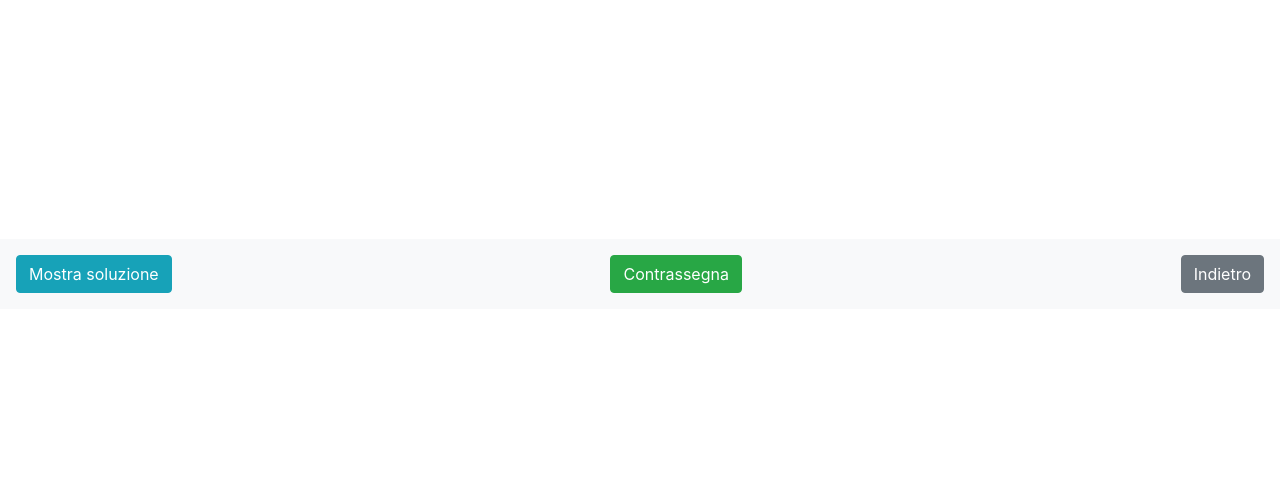
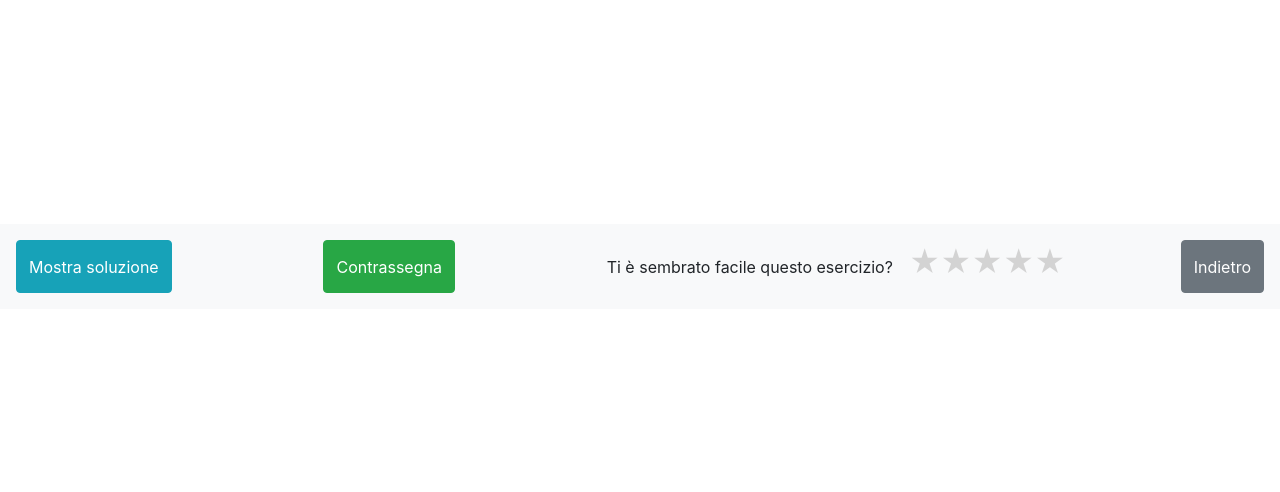
Before and after one commit to denisbilli/quested-platform, a Django app: template quizmaker/templates/submit_exercise.html in a window 1280 px wide. Shown: the part 491-983 px from the top of the page. Run offline with Django 3.2, Linux system fonts and the light colour scheme; the template is opened without the code that fills it: most values are stand-ins (such as "Sample title", 1, 10 or a date in 2020); some libraries are stand-ins or nearby versions.

Commit message:
Aggiunto sistema di votazione per gli esercizi

```diff
--- a/quizmaker/studenttest/models.py
+++ b/quizmaker/studenttest/models.py
@@ -4,6 +4,7 @@ from django.contrib.auth.models import User
 from django.utils.text import slugify
 from django.utils import timezone
 from django.utils.translation import gettext_lazy as _
+from django.core.validators import MinValueValidator, MaxValueValidator
 
 
 def user_directory_path(instance, filename):
@@ -49,6 +50,7 @@ class UserExercise(models.Model):
     user = models.ForeignKey(User, on_delete=models.CASCADE)
     exercise = models.ForeignKey(Exercise, on_delete=models.CASCADE)
     signed = models.BooleanField(default=False)
+    stars = models.IntegerField(blank=True, null=True, validators=[MinValueValidator(1), MaxValueValidator(5)])
 
     class Meta:
         unique_together = (('user', 'exercise'),)
--- a/quizmaker/studenttest/templatetags/form_tags.py
+++ b/quizmaker/studenttest/templatetags/form_tags.py
@@ -20,3 +20,8 @@ def add_class(value, arg):
 def replace(value, arg):
     old, new = arg
     return value.replace(old, new)
+
+
+@register.filter
+def to_int(value):
+    return int(value)
--- a/quizmaker/templates/exercise_list.html
+++ b/quizmaker/templates/exercise_list.html
@@ -44,6 +44,7 @@
               <a href="{% url 'submit_exercise' exercise.id %}">{{ exercise.title }}</a>
                 {% if request.user.is_superuser %}
                     <span class="badge badge-secondary">{{ exercise.signed_count }}</span>
+                    <span class="badge badge-info">{{ exercise.average_rating|default:'N/A'|floatformat:1 }}</span>
                 {% endif %}
                 {% if exercise.id in completed_exercises %}
                     <i class="fas fa-check"></i>
--- a/quizmaker/templates/submit_exercise.html
+++ b/quizmaker/templates/submit_exercise.html
@@ -1,5 +1,6 @@
 {% extends 'base.html' %}
 {% load i18n %}
+{% load form_tags %}
 
 {% block content %}
 <div class="container">
@@ -59,11 +60,17 @@ int main() {
                 <div class="fixed-bottom d-flex justify-content-between p-3 bg-light">
                     {% if not exercise.test.is_graded %}
                         <button type="button" onclick="showSolution()" class="btn btn-info" id="btnShowSolution">{% translate "Mostra soluzione" %}</button>
-                        {% if not user_exercise.signed %}
-                            <button type="submit" class="btn btn-success" id="btnSignExercise">{% translate "Contrassegna" %}</button>
-                        {% else %}
-                            <button type="submit" class="btn btn-danger" id="btnSignExercise">{% translate "Rimuovi contrassegno" %}</button>
-                        {% endif %}
+                        <input type="checkbox" name="signed" id="checkboxSignExercise" style="display: none;" {% if user_exercise.signed %}checked{% endif %}>
+                        <button onclick="flagExercise(this.form)" class="btn {% if not user_exercise.signed %}btn-success{% else %}btn-danger{% endif %}" id="btnSignExercise">{% if not user_exercise.signed %}{% translate "Contrassegna" %}{% else %}{% translate "Rimuovi contrassegno" %}{% endif %}</button>
+                        <div class="d-flex align-items-center">
+                            <span class="mr-3">{% translate "Ti è sembrato facile questo esercizio?" %}</span>
+                            <div class="star-rating">
+                                {% for star in "54321"|make_list %}
+                                    <input id="star{{ star }}" type="radio" name="rating" value="{{ star }}" {% if user_exercise.stars == star|to_int %}checked{% endif %} onchange="this.form.submit()">
+                                    <label for="star{{ star }}" title="{{ star }} stars">&#9733;</label>
+                                {% endfor %}
+                            </div>
+                        </div>
                     {% else %}
                         <button type="submit" class="btn btn-primary" id="btnSendAnswer">{% translate "Invia Risposta" %}</button>
                     {% endif %}
@@ -104,6 +111,27 @@ input[type="radio"]:checked {
 div.form-check {
     display: flex;
     align-items: center;
+}
+.star-rating {
+    display: flex;
+    flex-direction: row-reverse;
+    justify-content: space-around;
+    width: 120px;
+}
+
+.star-rating input {
+    display: none;
+}
+
+.star-rating label {
+    color: lightgray;
+    font-size: 30px;
+}
+
+.star-rating input:checked ~ label,
+.star-rating label:hover,
+.star-rating label:hover ~ label {
+    color: gold;
 }
 </style>
 <script src="https://cdnjs.cloudflare.com/ajax/libs/mermaid/9.0.0/mermaid.min.js"></script>
@@ -147,6 +175,12 @@ div.form-check {
         }
     }
 
+    function flagExercise($form) {
+        const flagCheckbox = document.getElementById("checkboxSignExercise");
+        flagCheckbox.checked = !flagCheckbox.checked;
+        $form.submit();
+    }
+
     $(document).ready(function() {
         const codeElement = document.querySelector('#answer');
         const hiddenInput = document.querySelector('#answer_text');
```
Also changed, not shown: quizmaker/studenttest/views.py (+13 -4 lines).
